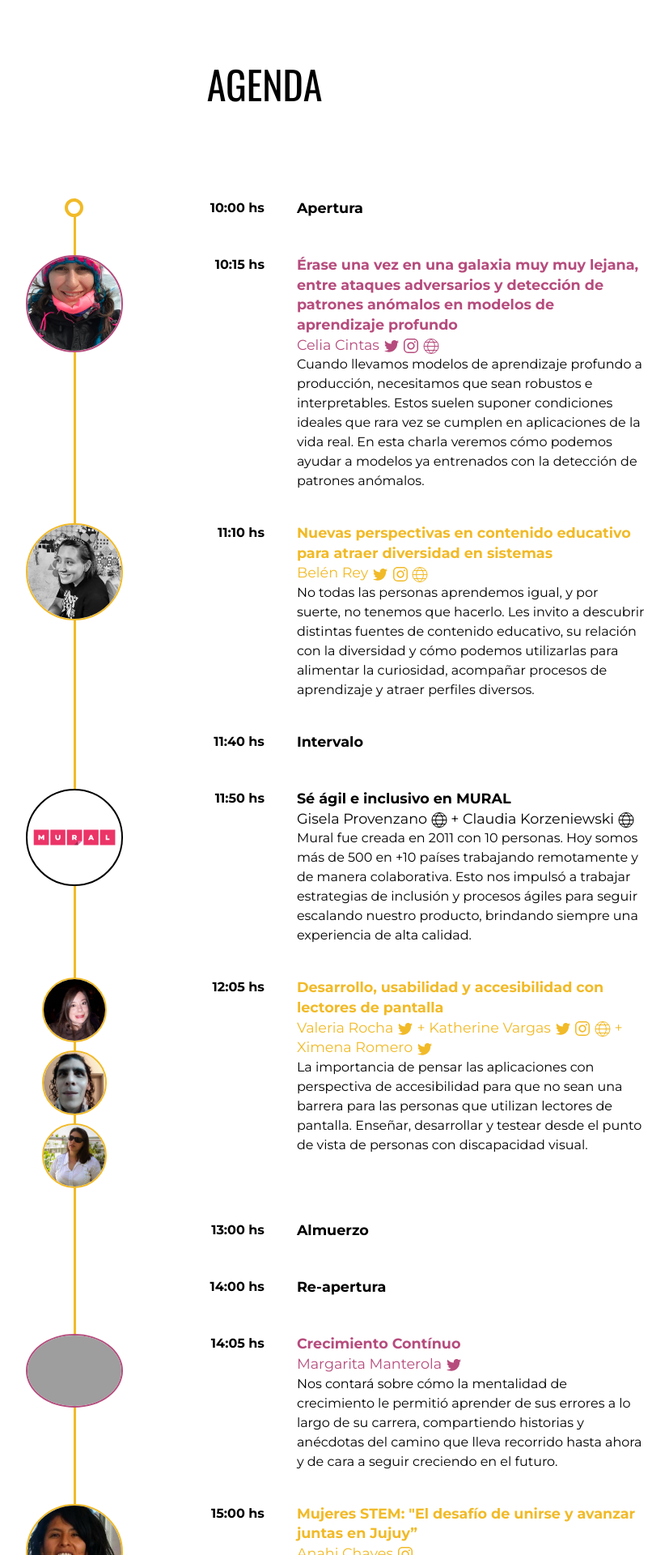
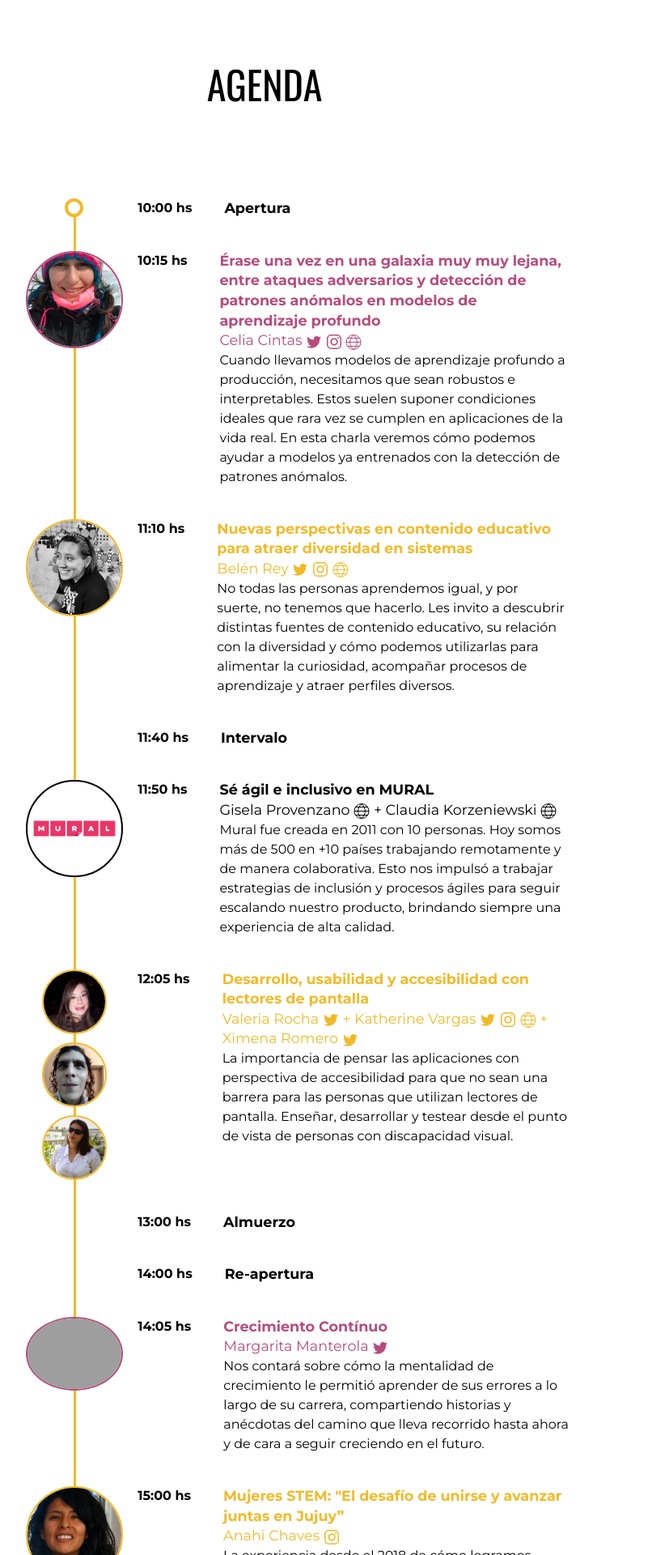
Before and after one commit to lasdesistemas/lds, a Jekyll site: the page built from femitconf2022/index.md, in a window 1280 px wide. Shown: the part 972-2892 px from the top of the page at 81% size, without its empty margins (293-1120 px from the left). Built offline with Jekyll 4.4.1, drawn with Linux system fonts in a browser that asks for light colours; nearby versions of some CDN libraries.

Commit message:
ancho vertical de columnas modificado

```diff
--- a/_includes/talks_desktop2022.html
+++ b/_includes/talks_desktop2022.html
@@ -6,7 +6,7 @@
   </div>
   <div uk-grid>
     {% for talk in conf.agenda %}
-    <div class="uk-width-1-6@s uk-padding-small uk-text-right uk-width-small">
+    <div class="uk-width-1-6@s uk-text-right uk-width-small">
       <!-- {% if talk.type == 'keynote' %}
       <p>
         <br>
@@ -78,7 +78,7 @@
         </div>
       {% endif %}
     </div>
-    <div class="uk-width-1-6@s uk-text-right uk-padding-remove time-bold">
+    <div class="uk-text-right uk-padding-remove time-bold">
       {{ talk.time }} hs
     </div>
     <div class="uk-width-1-2 uk-width-3-6@s">
```
